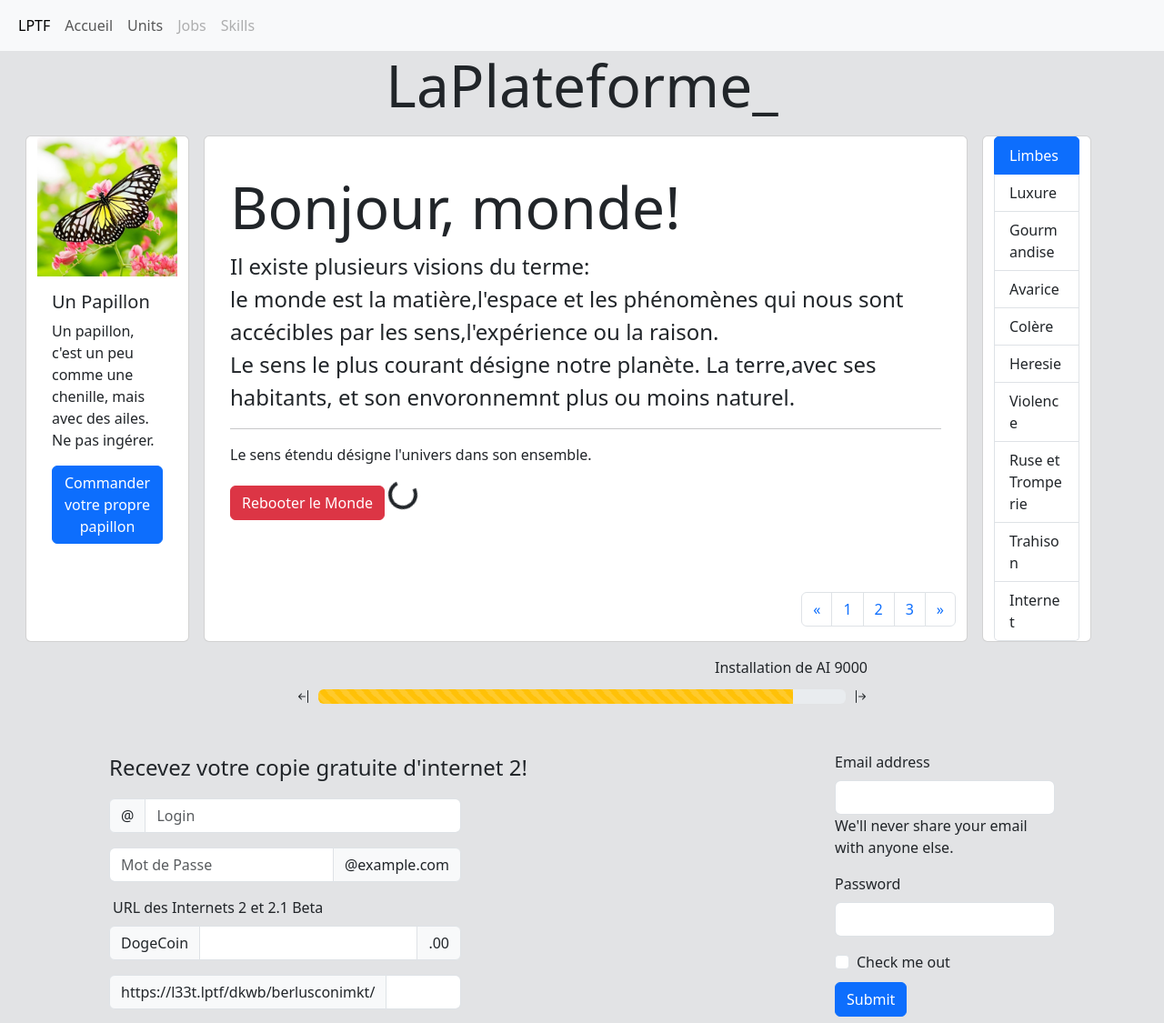
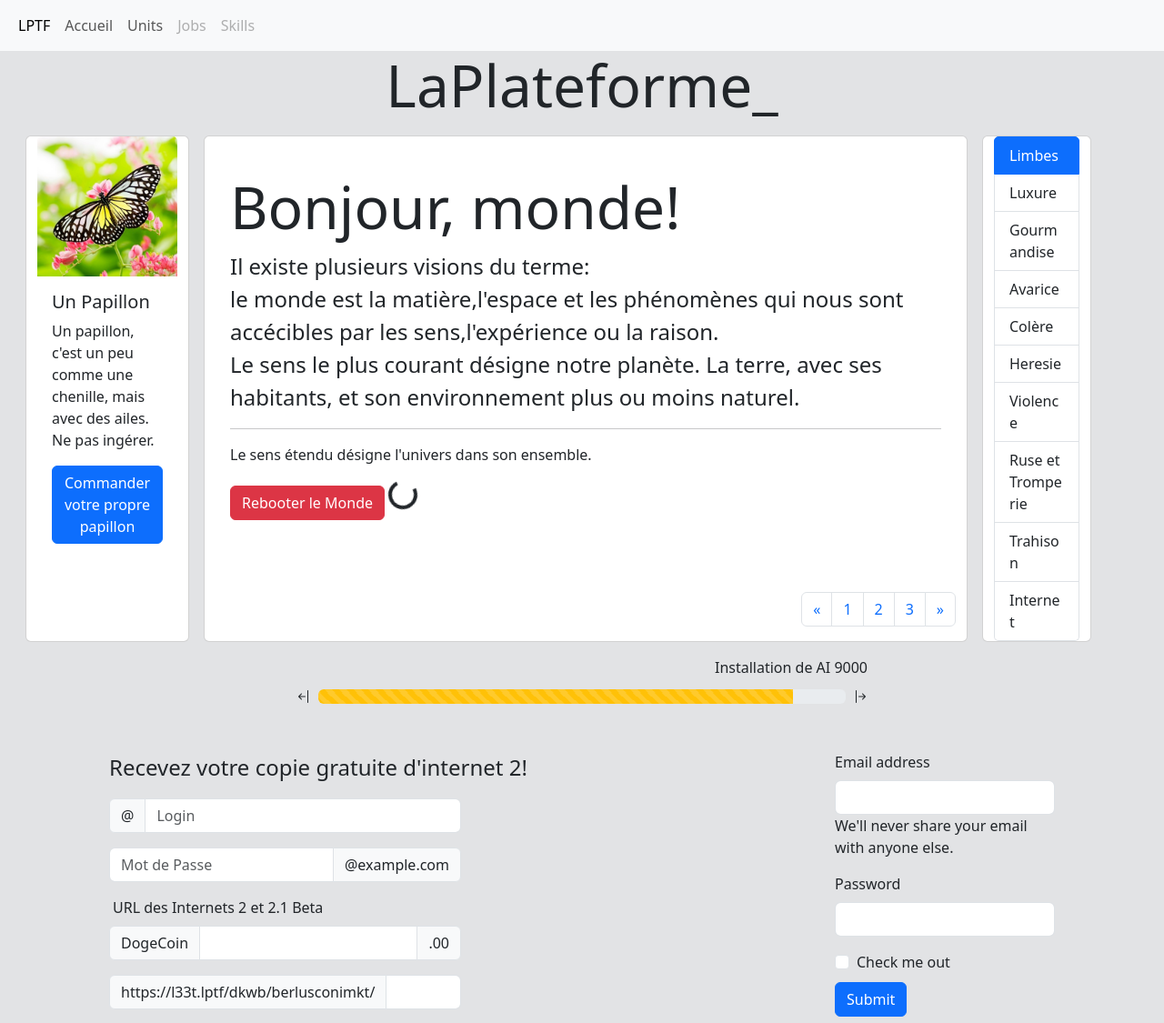
Before and after one commit to flaviemichel-laplateforme/runtrack3, a PHP site: page / in a window 1280 px wide. Shown: the top 1125 px of the page at 91% size. Run offline with PHP 8.4, Linux system fonts and the light colour scheme.

Commit message:
Correction d'une faute de frappe dans le texte de présentation

```diff
--- a/jour06/job02/index.php
+++ b/jour06/job02/index.php
@@ -68,7 +68,7 @@
             <h5 class="card-title display-3 mt-4">Bonjour, monde!</h5>
             <p class="card-text lh-1.8 fs-4">Il existe plusieurs visions du terme:<br>
               le monde est la matière,l'espace et les phénomènes qui nous sont accécibles par les sens,l'expérience ou la raison.<br>
-              Le sens le plus courant désigne notre planète. La terre,avec ses habitants, et son envoronnemnt plus ou moins naturel.</p>
+              Le sens le plus courant désigne notre planète. La terre, avec ses habitants, et son environnement plus ou moins naturel.</p>
             <hr>
             <p>Le sens étendu désigne l'univers dans son ensemble.</p>
 
```
